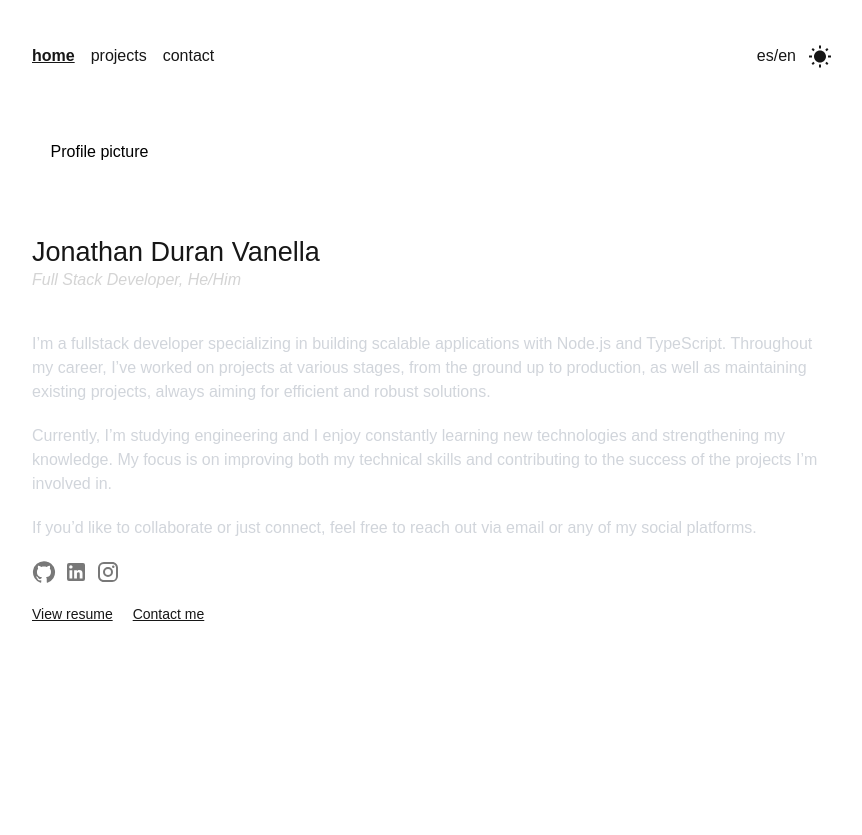
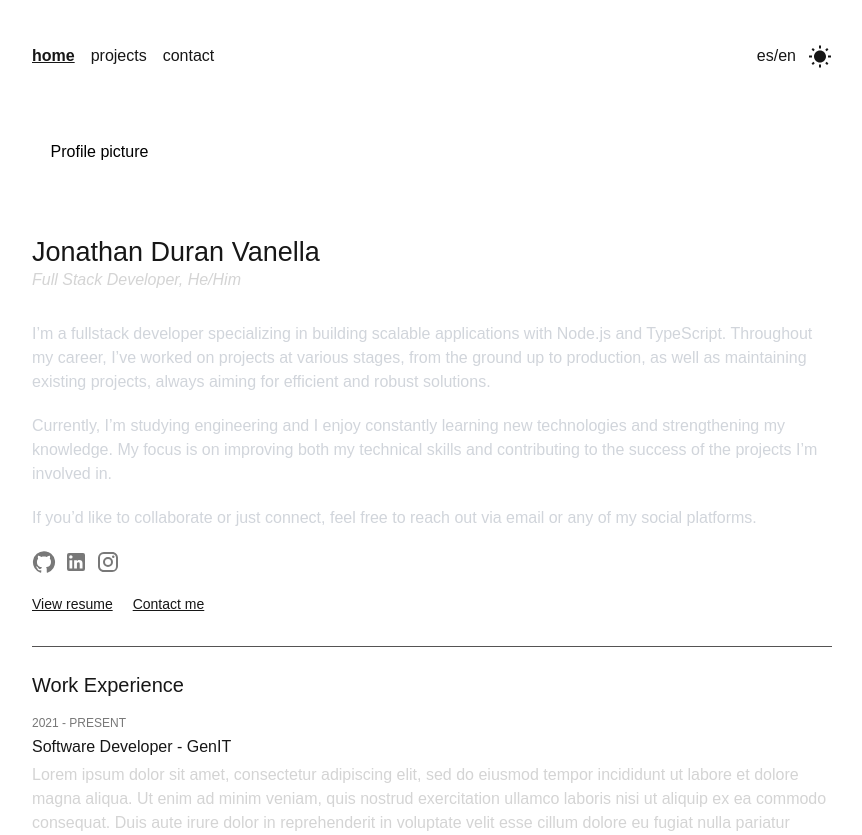
Before and after one commit to jonathanduran7/duranvanella, a Next.js app: page / in a window 1280 px wide. Shown: the whole page, without its empty margins (208-1070 px from the left). Before the commit the page ends 800 px from the top, so only its background shows below. Built offline with nearby package versions, Linux system fonts and the light colour scheme.

Commit message:
config and add experience

```diff
--- a/app/components/description.tsx
+++ b/app/components/description.tsx
@@ -5,7 +5,7 @@ import InstagramIcon from '@mui/icons-material/Instagram';
 export default function Description() {
   return (
     <>
-      <div className="mt-[40px] text-[#d1d5db]">
+      <div className="mt-[30px] text-soft-gray">
         <p>
           I’m a fullstack developer specializing in building scalable applications with Node.js and TypeScript. Throughout my career, I’ve worked on projects at various stages, from the ground up to production, as well as maintaining existing projects, always aiming for efficient and robust solutions.
         </p>
--- /dev/null
+++ b/app/components/work-experience.tsx
@@ -0,0 +1,17 @@
+export default function WorkExperience() {
+  return (
+    <div>
+      <div className="bg-[#555353] h-px w-full mt-8" />
+
+      <p className="mt-6 text-lg">Work Experience</p>
+
+      <div className="mt-4 flex flex-col gap-1">
+        <p className="text-gray-dark text-xs">2021 - PRESENT</p>
+        <p>Software Developer - GenIT</p>
+        <p className="text text-gray">
+          Lorem ipsum dolor sit amet, consectetur adipiscing elit, sed do eiusmod tempor incididunt ut labore et dolore magna aliqua. Ut enim ad minim veniam, quis nostrud exercitation ullamco laboris nisi ut aliquip ex ea commodo consequat. Duis aute irure dolor in reprehenderit in voluptate velit esse cillum dolore eu fugiat nulla pariatur
+        </p>
+      </div>
+    </div>
+  )
+}
--- a/app/page.tsx
+++ b/app/page.tsx
@@ -1,14 +1,15 @@
 import Navbar from "./ui/navbar";
 import Profile from "./components/profile";
 import Description from "./components/description";
+import WorkExperience from "./components/work-experience";
 
 export default function Home() {
   return (
     <div>
       <Navbar />
       <Profile />
-
       <Description />
+      <WorkExperience />
     </div>
   );
 }
--- a/tailwind.config.ts
+++ b/tailwind.config.ts
@@ -14,6 +14,8 @@ const config: Config = {
       },
       textColor: {
         'gray': '#D4D4D4',
+        'gray-dark': '#787878',
+        'soft-gray': '#d1d5db',
       },
     },
     fontSize: {
```
